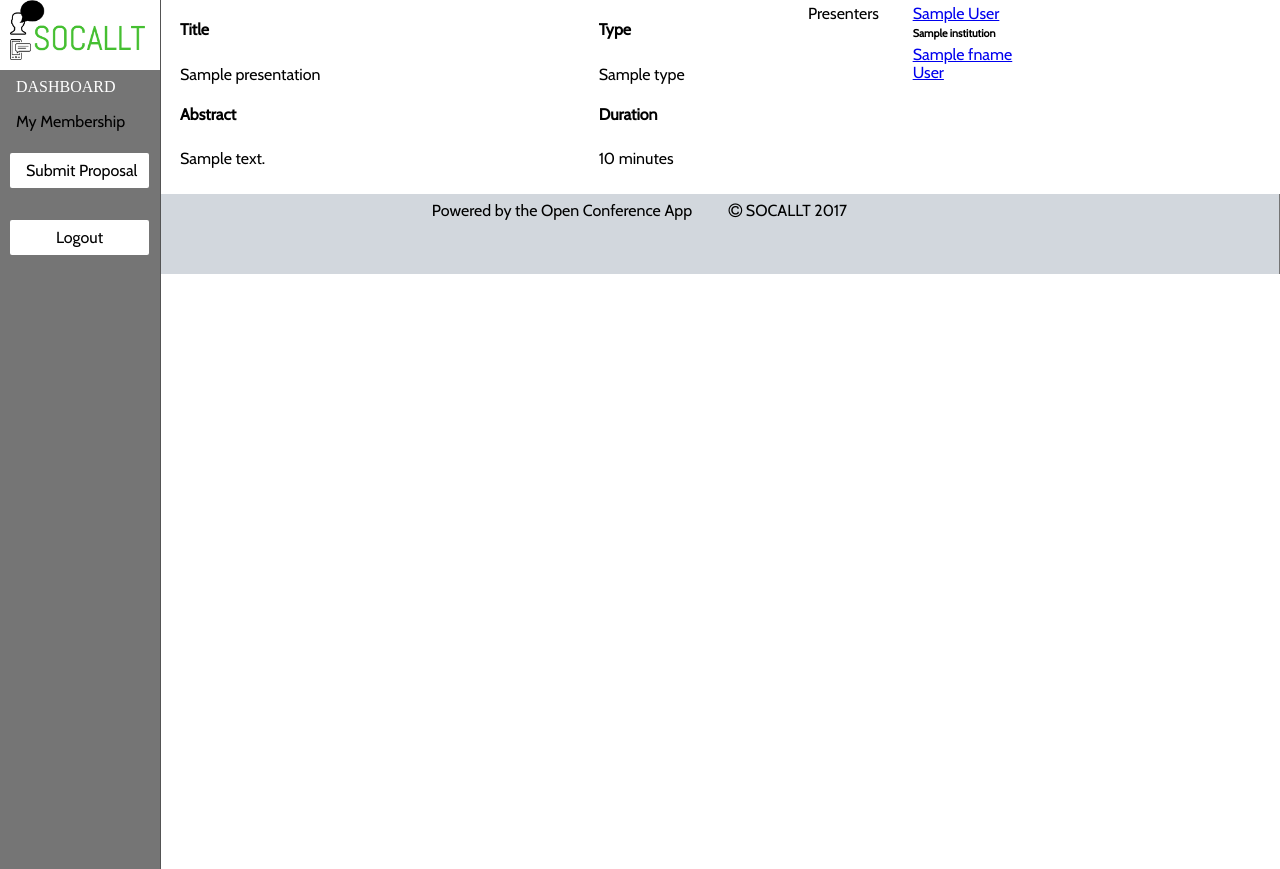
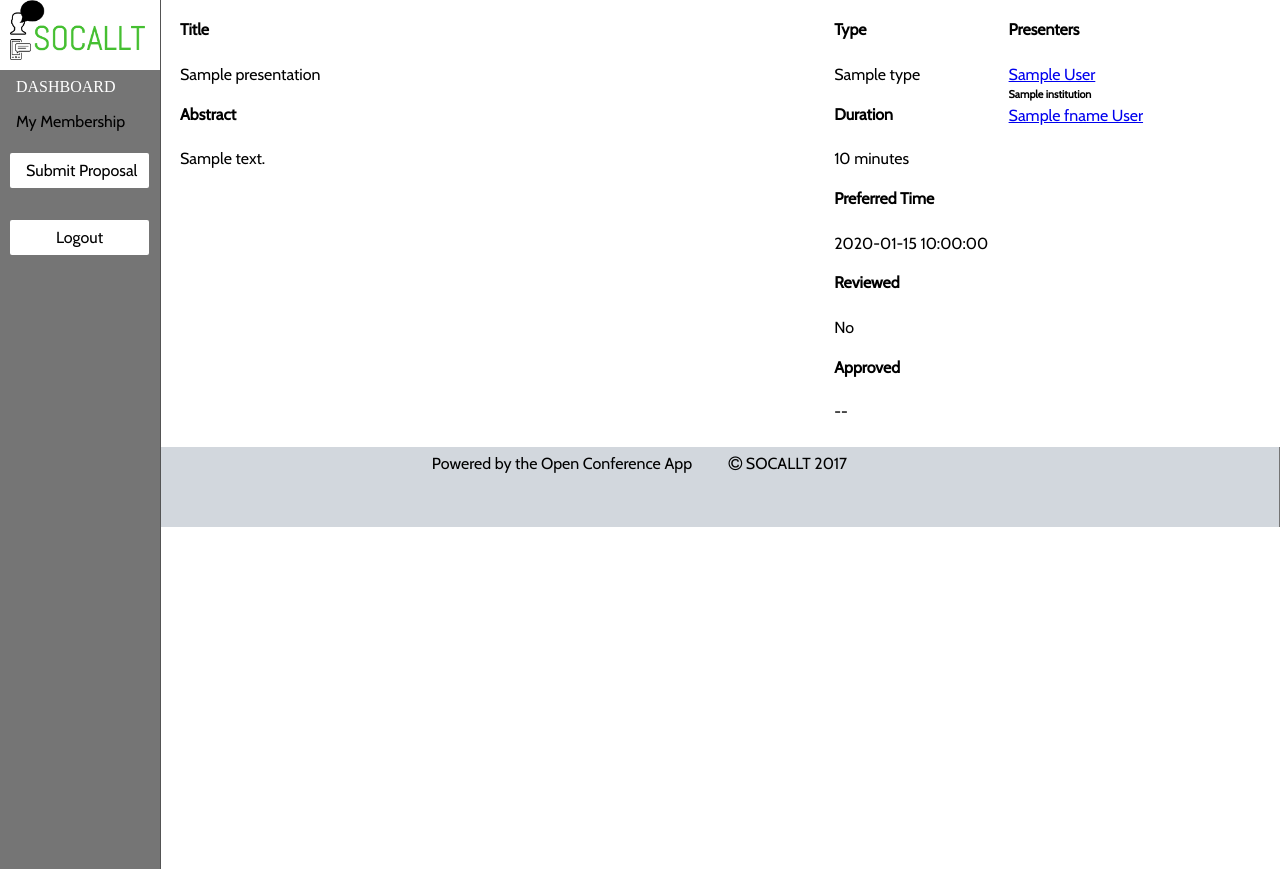
Before and after one commit to Open-Conference-App/open_conference_app, a Python web app: template OCAPP/assets/templates/dashboard/admin/show_presentation.html in a window 1280 px wide. Shown: the top 869 px of the page. Run offline with Jinja, Linux system fonts and the light colour scheme; the template is opened without the code that fills it: most values are stand-ins (such as "Sample title", 1, 10 or a date in 2020); some libraries are stand-ins or nearby versions; some web fonts are replaced.

Commit message:
updated show_presentation

```diff
--- a/OCAPP/assets/templates/dashboard/admin/show_presentation.html
+++ b/OCAPP/assets/templates/dashboard/admin/show_presentation.html
@@ -6,7 +6,7 @@
 {% block content %}
 
 <div class='pure-g'>
-  <div class='pure-u-2-5'>
+  <div class='pure-u-1-2'>
     <div class='pure-g'>
       <div class='pure-u-1'>
         <h4>Title</h4>
@@ -22,7 +22,9 @@
       </div>
     </div>
   </div>
-  <div class='pure-u-1-5'>
+  <div class='pure-u-1-8'>
+  </div>
+  <div class='pure-u-1-6'>
     <div class='pure-g'>
       <div class='pure-u-1'>
         <h4>Type</h4>
@@ -36,14 +38,32 @@
       <div class='pure-u-1'>
         <p>{{ data['presentation'].type.duration }} minutes</p>
       </div>
+      <div class='pure-u-1'>
+        <h4>Preferred Time</h4>
+      </div>
+      <div class='pure-u-1'>
+        <p>{{ data['presentation'].preferred_time }}</p>
+      </div>
+      <div class='pure-u-1'>
+        <h4>Reviewed</h4>
+      </div>
+      <div class='pure-u-1'>
+        <p>{{ 'Yes' if data['presentation'].reviewed else 'No'}}</p>
+      </div>
+      <div class='pure-u-1'>
+        <h4>Approved</h4>
+      </div>
+      <div class='pure-u-1'>
+        <p>{{ '--' if not data['presentation'].approved else 'Yes'}}</p>
+      </div>
     </div>
   </div>
-  <div class='pure-u-1-5'>
+  <div class='pure-u-1-6'>
     <div class='pure-g'>
-      <div class='pure-u-1-2'>
-        <p>Presenters</p>
+      <div class='pure-u-1'>
+        <h4>Presenters</h4>
       </div>
-      <div class='pure-u-1-2 presenter'>
+      <div class='pure-u-1 presenter'>
         {% for presenter in data['presentation'].presenters %}
         <p><a href='mailto:{{ presenter.email }}'>{{ presenter.first_name }} {{ presenter.last_name }}</a></p>
         <h6>{{ presenter.institution.name }}</h6>
```
